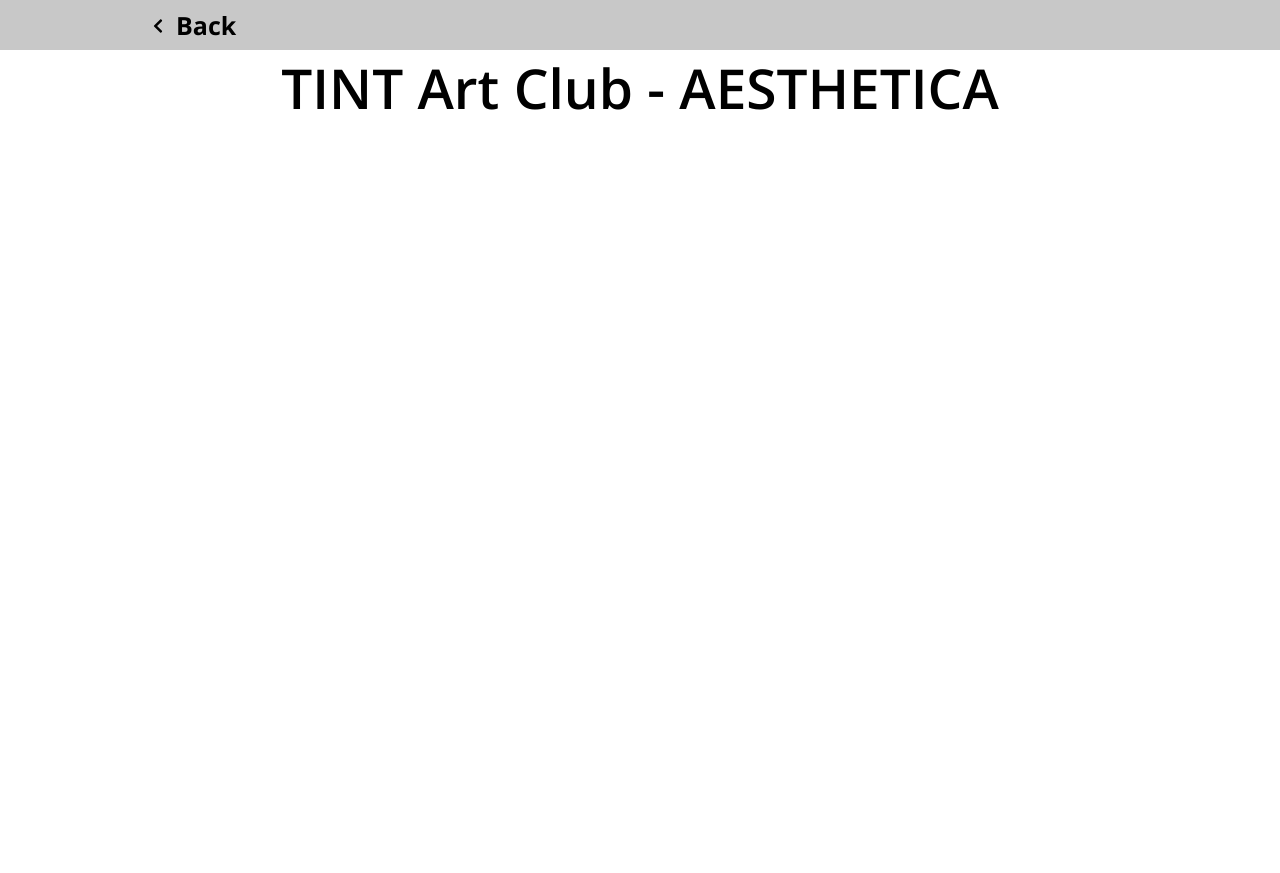
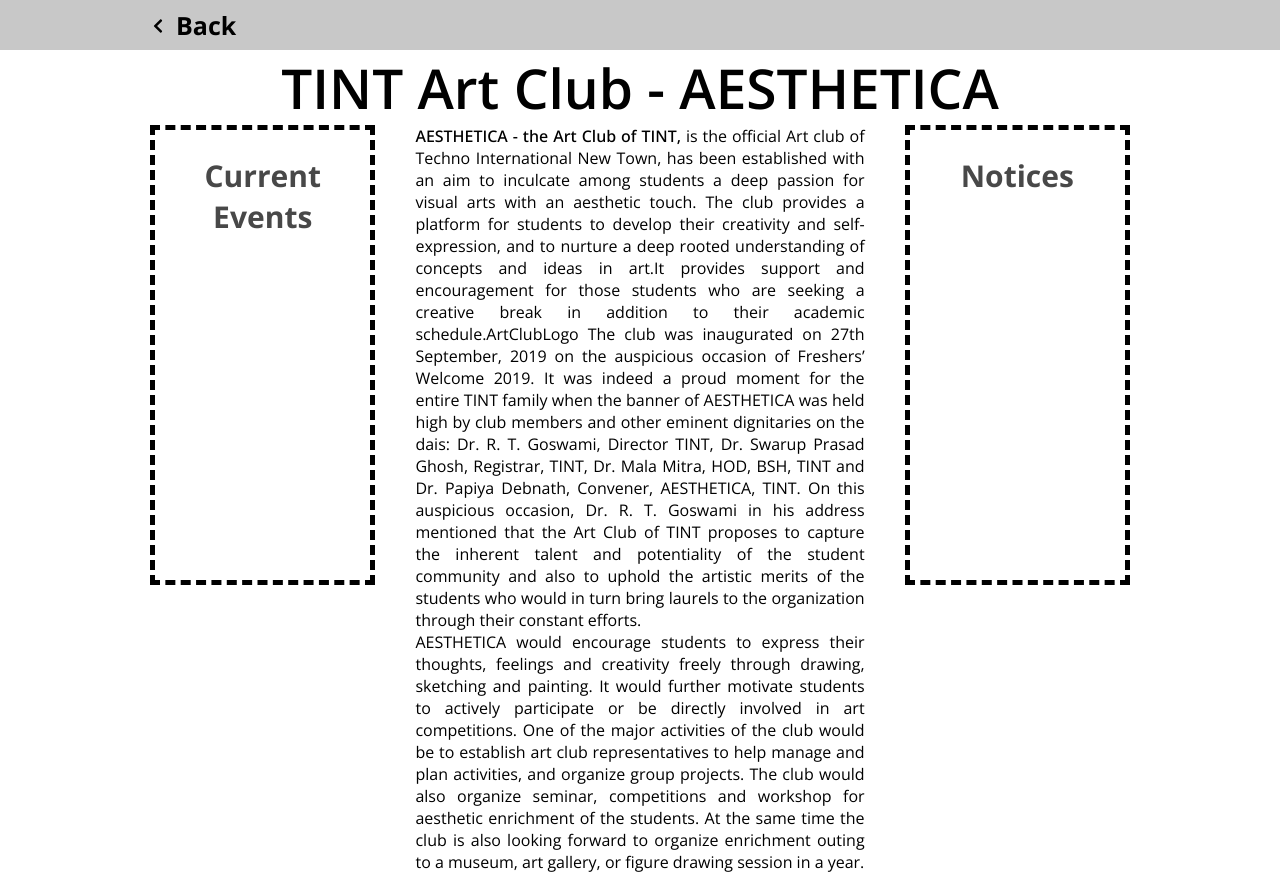
Before and after one commit to Arpan54/CollegeProject, a React (Vite) app: page /ArtClub in a window 1280 px wide. Before the commit the page ends 800 px from the top, so only its background shows below. Built offline with nearby package versions, Linux system fonts and the light colour scheme.

Commit message:
sixth commit

```diff
--- a/src/components/DropDown/ArtClub.jsx
+++ b/src/components/DropDown/ArtClub.jsx
@@ -1,3 +1,4 @@
+// eslint-disable-next-line no-unused-vars
 import React from "react";
 import styled from "styled-components";
 import NavDropDown from "./NavDropDown";
@@ -7,6 +8,40 @@
       <NavDropDown />
       <Container>
         <h1>TINT Art Club - AESTHETICA</h1>
+        <SecContainer>
+          <div className="left">
+            <h3>Current Events</h3>
+          </div>
+          <div className="mid">
+            <p>
+              <span>AESTHETICA - the Art Club of TINT,</span> is the official
+              Art club of Techno International New Town, has been established
+              with an aim to inculcate among students a deep passion for visual
+              arts with an aesthetic touch. The club provides a platform for
+              students to develop their creativity and self-expression, and to
+              nurture a deep rooted understanding of concepts and ideas in art.
+              {/* <img src="./ArtClubLogo.png" alt="" /><br /> */}
+              It provides support and encouragement for those students who are
+              seeking a creative break in addition to their academic
+              schedule.ArtClubLogo The club was inaugurated on 27th September,
+              2019 on the auspicious occasion of Freshers’ Welcome 2019. It was
+              indeed a proud moment for the entire TINT family when the banner
+              of AESTHETICA was held high by club members and other eminent
+              dignitaries on the dais: Dr. R. T. Goswami, Director TINT, Dr.
+              Swarup Prasad Ghosh, Registrar, TINT, Dr. Mala Mitra, HOD, BSH,
+              TINT and Dr. Papiya Debnath, Convener, AESTHETICA, TINT. On this
+              auspicious occasion, Dr. R. T. Goswami in his address mentioned
+              that the Art Club of TINT proposes to capture the inherent talent
+              and potentiality of the student community and also to uphold the
+              artistic merits of the students who would in turn bring laurels to
+              the organization through their constant efforts.
+            </p>
+            <p>AESTHETICA would encourage students to express their thoughts, feelings and creativity freely through drawing, sketching and painting. It would further motivate students to actively participate or be directly involved in art competitions. One of the major activities of the club would be to establish art club representatives to help manage and plan activities, and organize group projects. The club would also organize seminar, competitions and workshop for aesthetic enrichment of the students. At the same time the club is also looking forward to organize enrichment outing to a museum, art gallery, or figure drawing session in a year.</p>
+          </div>
+          <div className="right">
+            <h3>Notices</h3>
+          </div>
+        </SecContainer>
       </Container>
     </>
   );
@@ -17,9 +52,48 @@
 const Container = styled.div`
   margin: 0pc 150px 0px 150px;
 
-  h1{
+  h1 {
     text-align: center;
     font-size: 55px;
     font-weight: 600;
   }
 `;
+
+const SecContainer = styled.div`
+  display: flex;
+  justify-content: space-between;
+  gap: 40px;
+
+  .left {
+    width: 25%;
+    height: 460px;
+    /* background-color: #b1b1b1; */
+
+    border: 5px dashed black;
+
+  }
+  .mid{
+    width: 50%;
+    span{
+      font-weight: 550;
+    }
+    p{
+      font-weight: 300;
+      text-align: justify;
+    }
+  }
+  .right {
+    width: 25%;
+    height: 460px;
+    /* background-color: #b1b1b1; */
+
+    border: 5px dashed black;
+  }
+
+  h3{
+    font-size: 30px;
+    text-align: center;
+    color: #484848;
+    padding-top: 25px;
+  }
+`;
```
Also changed, not shown: public/ArtClubLogo.png (added).
